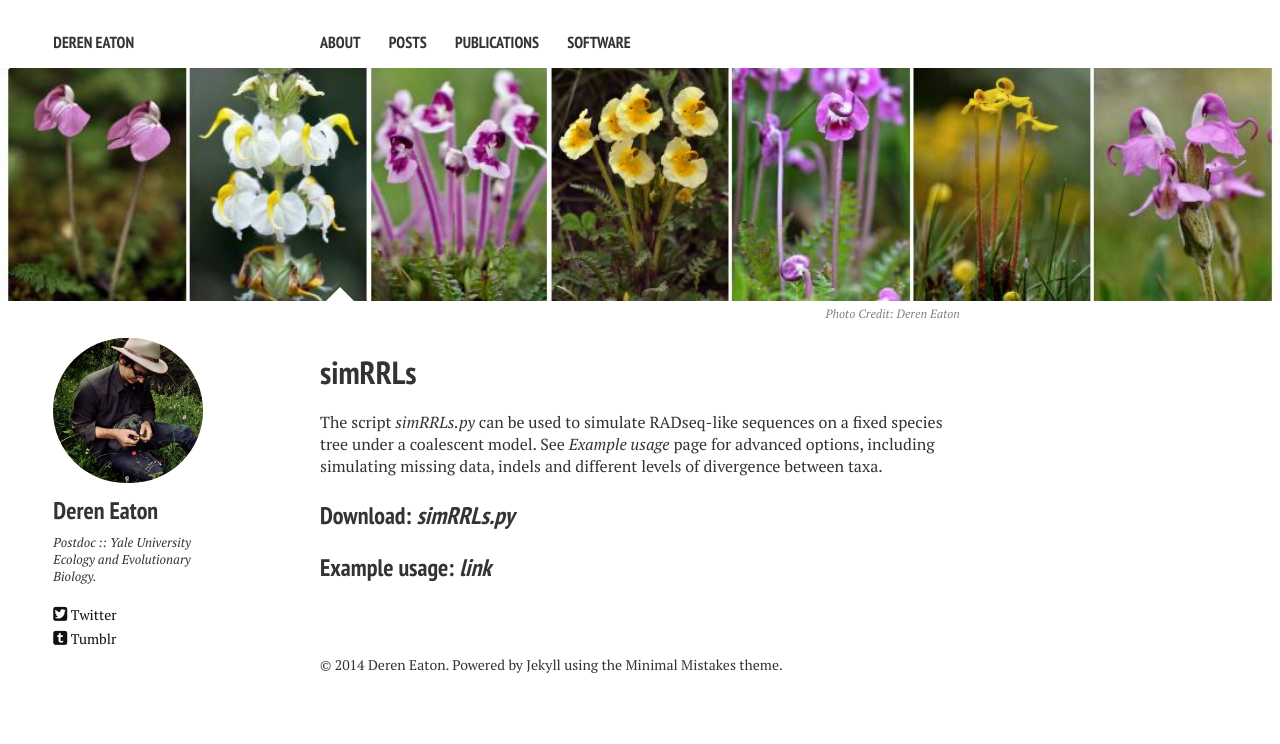
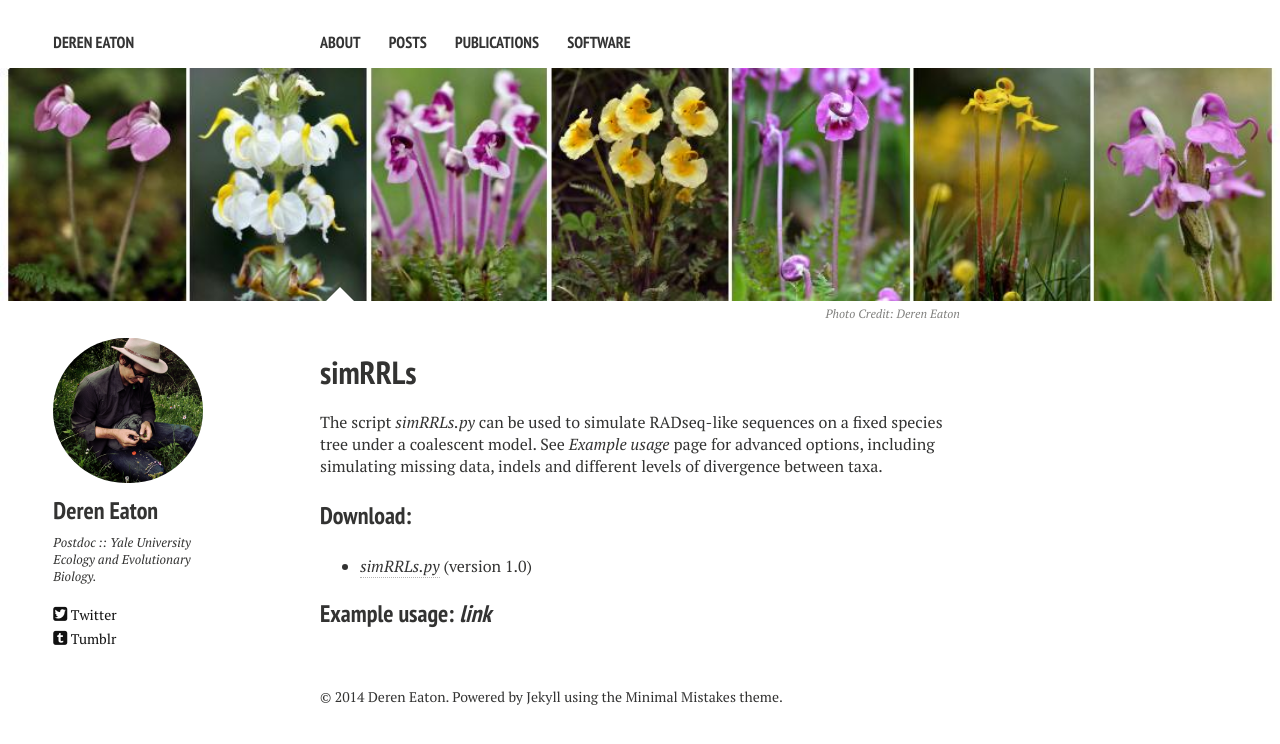
Before and after one commit to dereneaton/dereneaton.github.io, a Jekyll site: the page built from simrrls.md, in a window 1280 px wide. Shown: the top 744 px of the page. Built offline with Jekyll 4.4.1, drawn with Linux system fonts in a browser that asks for light colours; nearby versions of some CDN libraries.

Commit message:
simrrls page version add

```diff
--- a/simrrls.md
+++ b/simrrls.md
@@ -15,6 +15,7 @@ The script _simRRLs.py_ can be used to simulate RADseq-like sequences on a fixed
 tree under a coalescent model. See _Example usage_ page for advanced options, including
 simulating missing data, indels and different levels of divergence between taxa.
 
-### Download: [_simRRLs.py_](/downloads/simRRLs.py)
+### Download:
++ [_simRRLs.py_](/downloads/simRRLs.py) (version 1.0)
 
 ### Example usage: [_link_](/phylogenetics/simulating-radseq-data-on-a-fixed-tree/)
```
